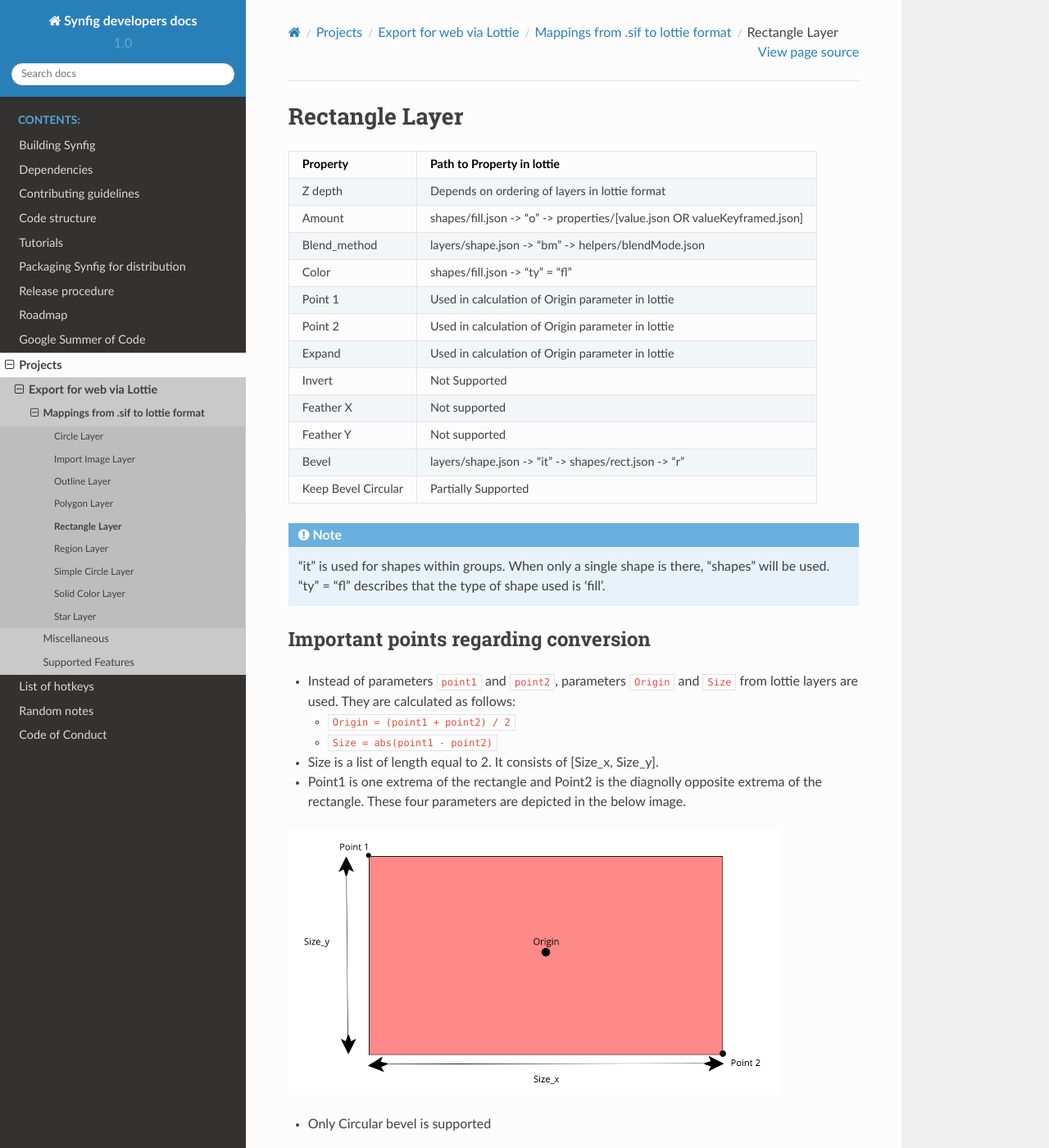
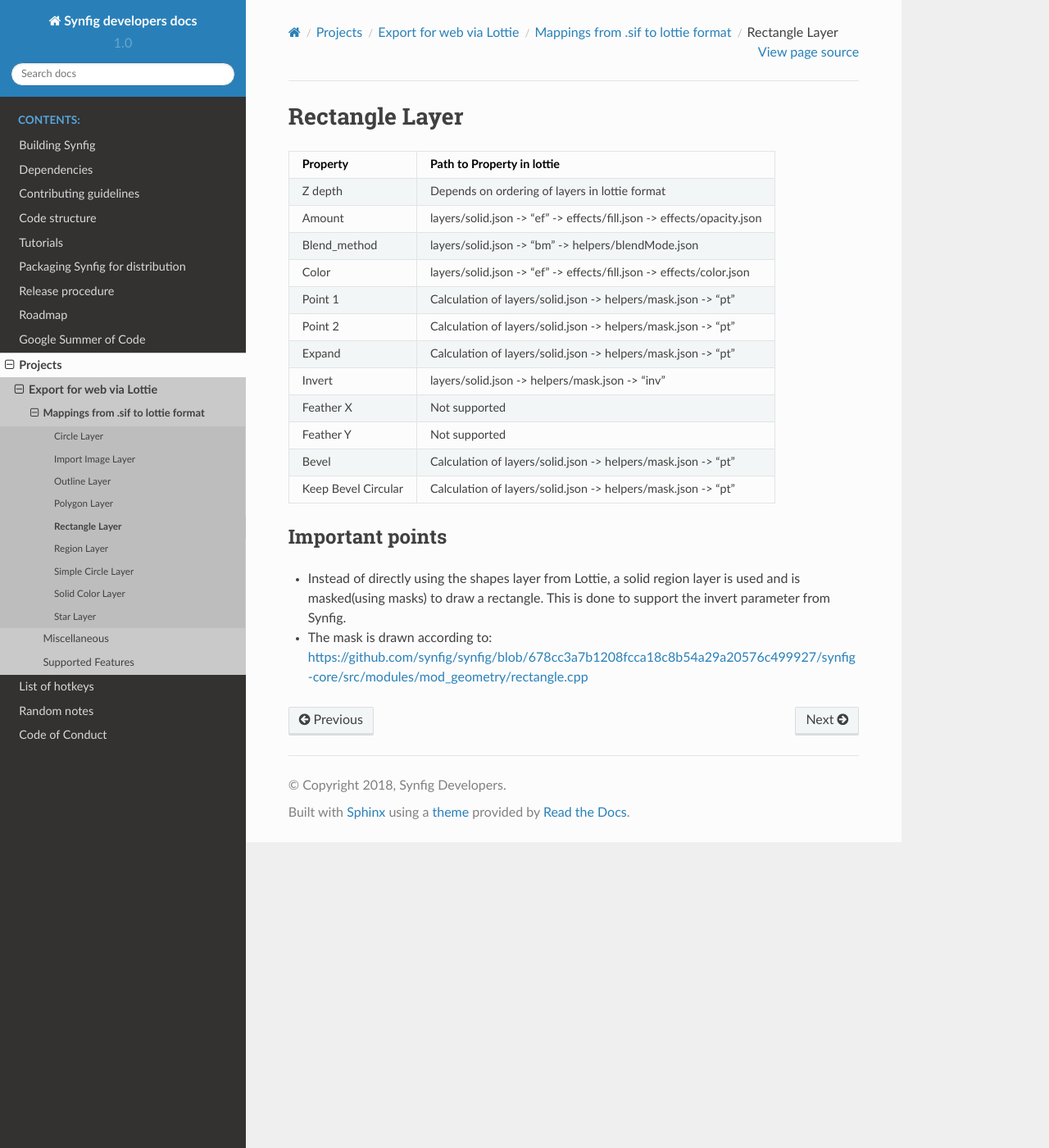
Before and after one commit to synfig/synfig-docs-dev, a Sphinx documentation site: the page built from docs/projects/lottie/layers/rectangle.rst, in a window 1280 px wide and 1400 px high. Shown: the whole window at 82% size. Built offline with Sphinx 7.4.7 and the Read the Docs theme 2.0.0, drawn with Linux system fonts in a browser that asks for light colours.

Commit message:
Update supported features after https://github.com/synfig/synfig/pull/756/commits/0eb03bd5a69d5b0238b81f14dff1a8597745b4d8

```diff
--- a/docs/projects/lottie/layers/outline.rst
+++ b/docs/projects/lottie/layers/outline.rst
@@ -45,3 +45,5 @@
 ----------------
 
 - Instead of directly using the shapes layer from Lottie, a solid color layer is used and is masked(using masks) to draw an outline. This is done to support the invert parameter from Synfig.
+
+- The mask is drawn according to: https://github.com/synfig/synfig/blob/678cc3a7b1208fcca18c8b54a29a20576c499927/synfig-core/src/modules/mod_geometry/outline.cpp
--- a/docs/projects/lottie/layers/rectangle.rst
+++ b/docs/projects/lottie/layers/rectangle.rst
@@ -6,47 +6,32 @@
 +=====================+===========================================================================+
 |       Z depth       |               Depends on ordering of layers in lottie format              |
 +---------------------+---------------------------------------------------------------------------+
-|        Amount       | shapes/fill.json -> “o” -> properties/[value.json OR valueKeyframed.json] |
+|        Amount       |   layers/solid.json -> "ef" -> effects/fill.json -> effects/opacity.json  |
 +---------------------+---------------------------------------------------------------------------+
-|     Blend_method    |            layers/shape.json -> “bm” -> helpers/blendMode.json            |
+|     Blend_method    |            layers/solid.json -> “bm” -> helpers/blendMode.json            |
 +---------------------+---------------------------------------------------------------------------+
-|        Color        |                      shapes/fill.json -> “ty” = “fl”                      |
+|        Color        |    layers/solid.json -> "ef" -> effects/fill.json -> effects/color.json   |
 +---------------------+---------------------------------------------------------------------------+
-|       Point 1       |             Used in calculation of Origin parameter in lottie             |
+|       Point 1       |      Calculation of  layers/solid.json -> helpers/mask.json -> "pt"       |
 +---------------------+---------------------------------------------------------------------------+
-|       Point 2       |             Used in calculation of Origin parameter in lottie             |
+|       Point 2       |      Calculation of  layers/solid.json -> helpers/mask.json -> "pt"       |
 +---------------------+---------------------------------------------------------------------------+
-|        Expand       |             Used in calculation of Origin parameter in lottie             |
+|        Expand       |      Calculation of  layers/solid.json -> helpers/mask.json -> "pt"       |
 +---------------------+---------------------------------------------------------------------------+
-|        Invert       |                               Not Supported                               |
+|        Invert       |             layers/solid.json -> helpers/mask.json -> "inv"               |
 +---------------------+---------------------------------------------------------------------------+
 |      Feather X      |                               Not supported                               |
 +---------------------+---------------------------------------------------------------------------+
 |      Feather Y      |                               Not supported                               |
 +---------------------+---------------------------------------------------------------------------+
-|        Bevel        |            layers/shape.json -> "it" -> shapes/rect.json -> "r"           |
+|        Bevel        |      Calculation of  layers/solid.json -> helpers/mask.json -> "pt"       |
 +---------------------+---------------------------------------------------------------------------+
-| Keep Bevel Circular |                            Partially Supported                            |
+| Keep Bevel Circular |      Calculation of  layers/solid.json -> helpers/mask.json -> "pt"       |
 +---------------------+---------------------------------------------------------------------------+
 
-.. note::
-    "it" is used for shapes within groups. When only a single shape is there, "shapes" will be used.
-    "ty" = "fl" describes that the type of shape used is 'fill'.
+Important points
+----------------
 
-Important points regarding conversion
--------------------------------------
+- Instead of directly using the shapes layer from Lottie, a solid region layer is used and is masked(using masks) to draw a rectangle. This is done to support the invert parameter from Synfig.
 
-- Instead of parameters ``point1`` and ``point2``, parameters ``Origin`` and ``Size`` from lottie layers are used. They are calculated as follows:
-
-  * ``Origin = (point1 + point2) / 2``
-
-  * ``Size = abs(point1 - point2)``
-
-- Size is a list of length equal to 2. It consists of [Size_x, Size_y].
-
-- Point1 is one extrema of the rectangle and Point2 is the diagnolly opposite extrema of the rectangle. These four parameters are depicted in the below image.
-
-.. image:: ../../../images/rectangle.png
-   :width: 600
-
-- Only Circular bevel is supported
+- The mask is drawn according to: https://github.com/synfig/synfig/blob/678cc3a7b1208fcca18c8b54a29a20576c499927/synfig-core/src/modules/mod_geometry/rectangle.cpp
--- a/docs/projects/lottie/layers/region.rst
+++ b/docs/projects/lottie/layers/region.rst
@@ -31,3 +31,5 @@
 ----------------
 
 - Instead of directly using the shapes layer from Lottie, a solid region layer is used and is masked(using masks) to draw a region. This is done to support the invert parameter from Synfig.
+
+- The mask is drawn according to: https://github.com/synfig/synfig/blob/678cc3a7b1208fcca18c8b54a29a20576c499927/synfig-core/src/modules/mod_geometry/region.cpp
--- a/docs/projects/lottie/supported.rst
+++ b/docs/projects/lottie/supported.rst
@@ -100,7 +100,7 @@
 +---------------------+---------------------+---------------------------------------------+
 |        Bevel        |        |tick|       |                  |tick|                     |
 +---------------------+---------------------+---------------------------------------------+
-| Keep Bevel Circular | Partially Supported |                  |cross|                    |
+| Keep Bevel Circular |        |tick|       |                  |tick|                     |
 +---------------------+---------------------+---------------------------------------------+
 
 Simple Circle Layer
```
Also changed, not shown: other parts of docs/projects/lottie/supported.rst (+2 -2 lines), docs/projects/lottie/layers/circle.rst (+28 -25 lines).
